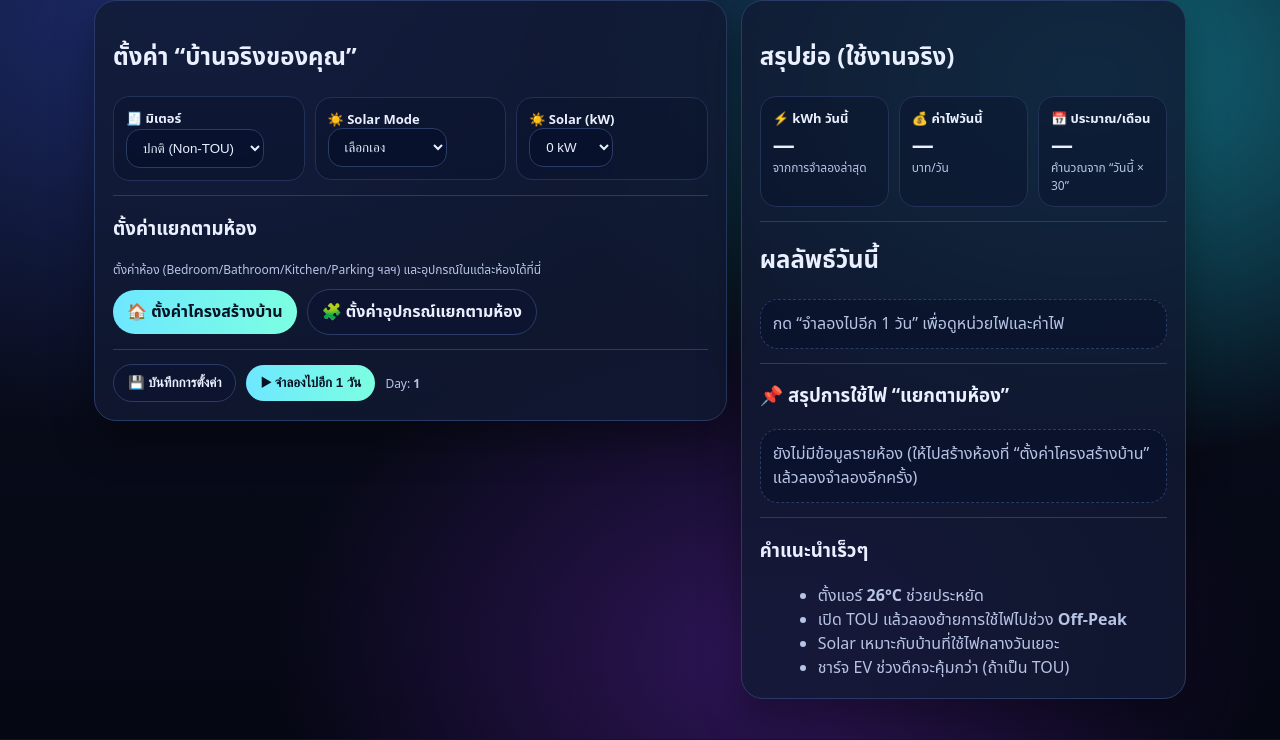
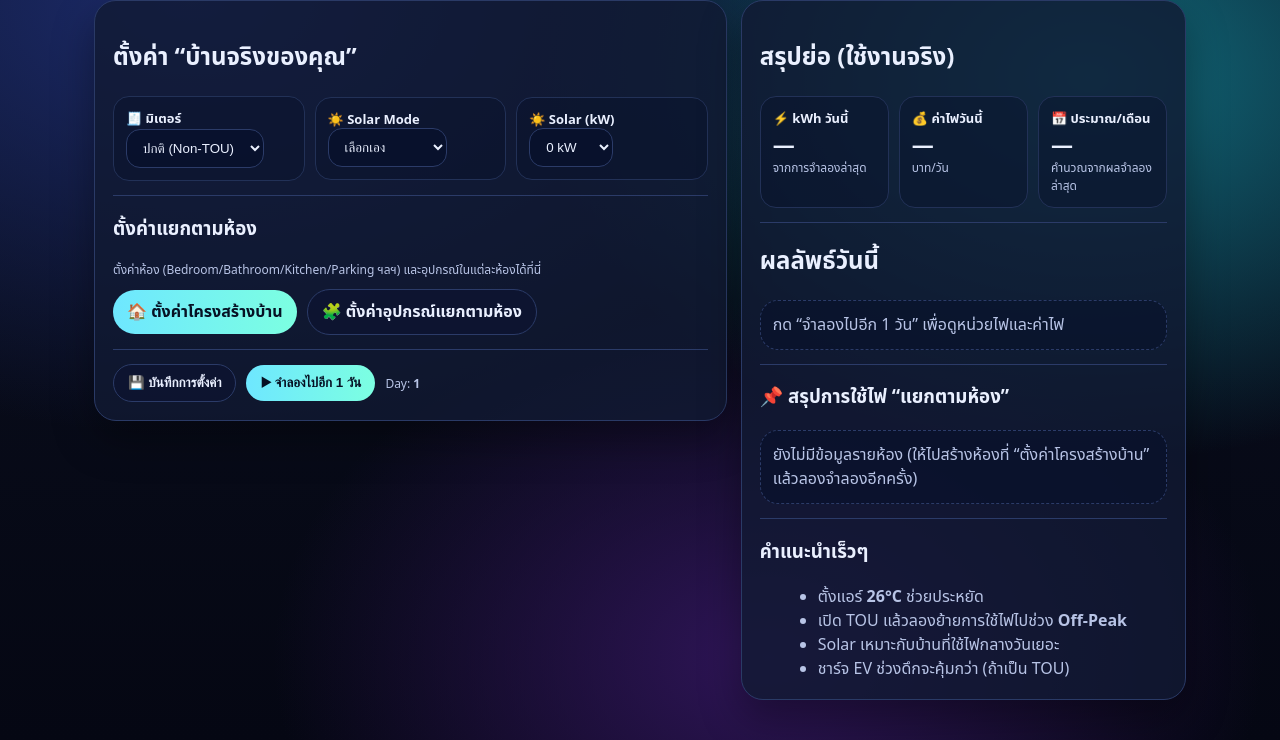
Before and after one commit to apiwatMea/energy-life, a Flask app: page /home in a window 1280 px wide. Shown: the part 88-828 px from the top of the page. Run offline with Flask 3, Linux system fonts and the light colour scheme; the visitor is signed in with stand-in values (Sample User, id 1); data comes from the database, SQL or seed files in the repository; data that the repository does not hold is empty.

Commit message:
Update home.html

```diff
--- a/templates/home.html
+++ b/templates/home.html
@@ -107,7 +107,8 @@
         <div class="mini">
           <div class="mini-title">📅 ประมาณ/เดือน</div>
           <div class="big" id="statCostMonth">—</div>
-          <div class="muted small">คำนวณจาก “วันนี้ × 30”</div>
+          <!-- ✅ NEW: ใช้ให้ app.js โชว์ Non-TOU vs TOU + คำแนะนำ -->
+          <div class="muted small" id="statCostMonthHint">คำนวณจากผลจำลองล่าสุด</div>
         </div>
       </div>
 
```
